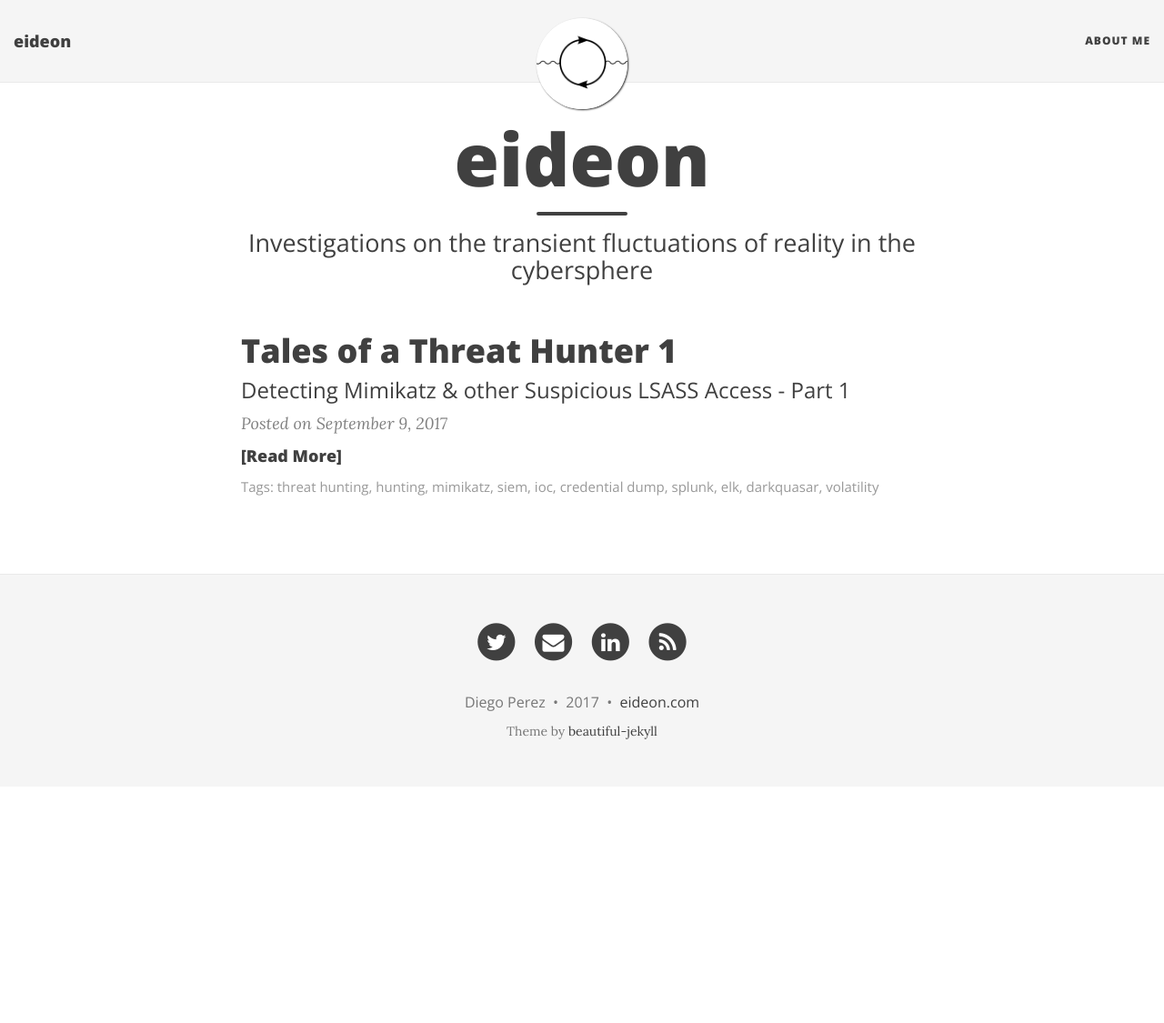
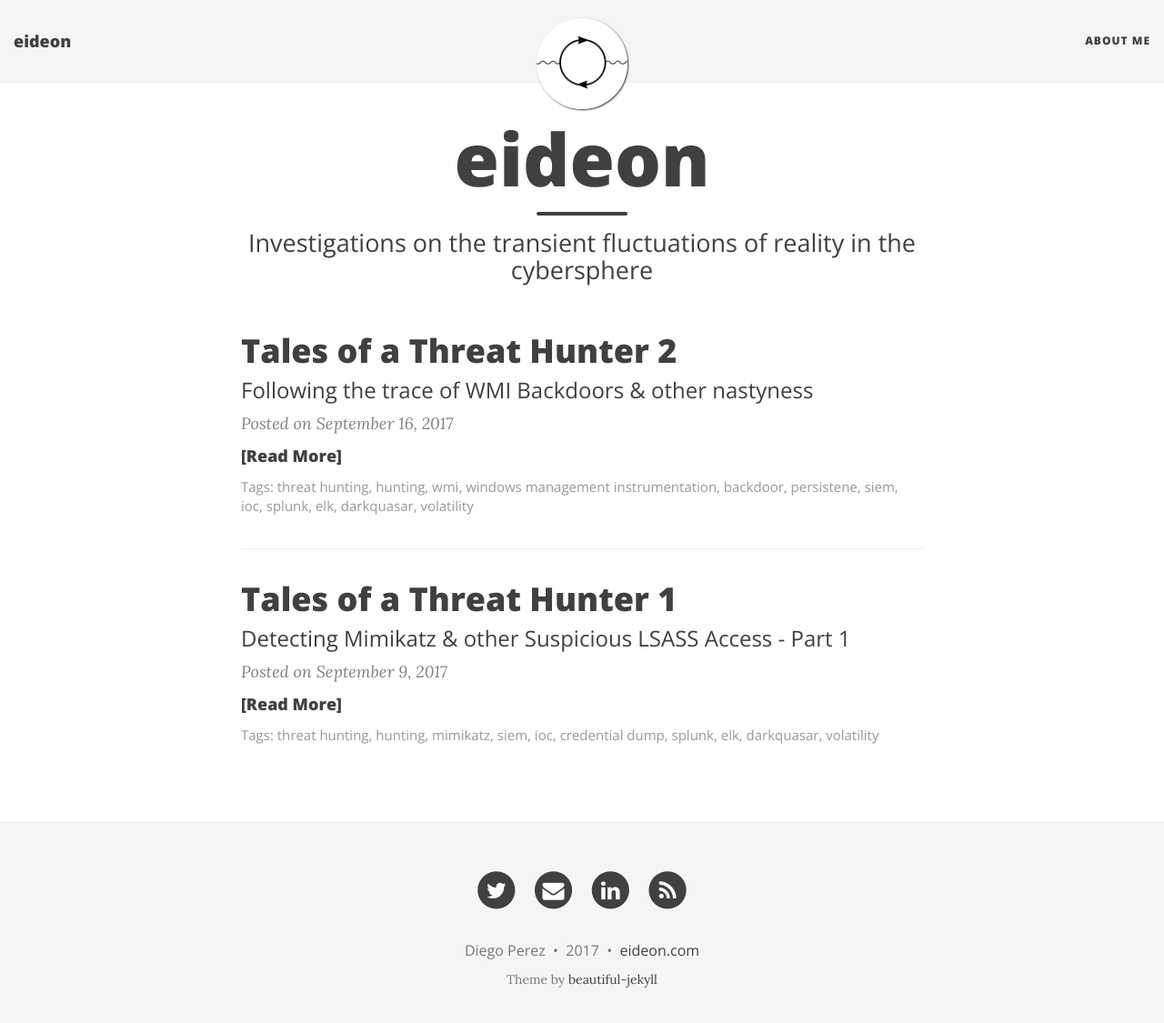
Before and after one commit to darkquasar/darkquasar.github.io, a Jekyll site: the page built from index.html, in a window 1280 px wide and 1138 px high. Shown: the top 1125 px of the window at 91% size. Built offline with Jekyll 4.4.1, drawn with Linux system fonts in a browser that asks for light colours; nearby versions of some CDN libraries; the list of posts is cut into pages by our own code; some of the changed lines change nothing that is shown.

Commit message:
Update 2017-09-16-THL02-WMIBackdoors.md

````diff
--- a/_posts/2017-09-16-THL02-WMIBackdoors.md
+++ b/_posts/2017-09-16-THL02-WMIBackdoors.md
@@ -4,7 +4,7 @@
 subtitle: Following the trace of WMI Backdoors & other nastyness
 tags: [threat hunting, hunting, wmi, windows management instrumentation, backdoor, persistene, siem, ioc, splunk, elk, darkquasar, volatility]
 comments: true
-published: false
+published: true
 ---
 * TOC
 {:toc}
@@ -160,17 +160,133 @@
 `Query: WmiPrvse AND powershell (NOT *google* NOT splunk NOT TargetImage=*powershell* NOT TargetImage=*chrome* NOT TargetImage=*vmware* NOT EventCode=600) | reverse`
 
 We are basically going to find two EventCodes: Sysmon 1 (ProcessCreate) and Windows Security 4688 (Process Creation). Main difference between the two is that Sysmon will provide you with the commandline (this can be enabled for Event 4688[^1] too). So let's take a closer look at the Sysmon events:
-`Query: WmiPrvse AND powershell AND EventCode=1 (NOT *google* NOT splunk NOT TargetImage=*powershell* NOT TargetImage=*chrome* NOT TargetImage=*vmware* NOT EventCode=600) | reverse | table _time, CommandLine`
+`Query: WmiPrvse AND powershell AND EventCode=1 (NOT *google* NOT splunk NOT TargetImage=*powershell* NOT TargetImage=*chrome* NOT TargetImage=*vmware* NOT EventCode=600) | reverse | table _time, CommandLine, ParentImage`
 
 ![THL002-04](../img/THL002/THL002-04.JPG)
 
-As you can observe, religiously, every 12 seconds there is a new event generated by Powershell and the parent is always WmiPrvSE.exe. Mere coincidence? Perhaps, the universe is full of bloody connections that we can't explain. However, taking a more rational approach (if there is such thing as *reason*) we shall adopt the posture that a coincidence is an event that points to a hidden link somewhere in the web of reality. The fact that you can't explain it doesn't mean there isn't one (the opposite is also true, but we are biologically tuned to perceibe *coincidences* as more attractive than *un-coincidences* or *unrelatedness*).
+TL;DR
+> As you can observe, religiously, every 12 seconds there is a new event generated by Powershell and the parent is always WmiPrvSE.exe. Mere coincidence? Perhaps... the universe is full of bloody connections that we can't explain. However, taking a more rational approach (if there is such thing as *reason*) we shall adopt the posture that a coincidence is an event that points to a hidden link somewhere in the web of reality. The fact that you can't explain it doesn't mean there isn't one (the opposite is also true, but we are biologically tuned to perceibe *coincidences* as more attractive than *un-coincidences* or *unrelatedness*). So let's also hold on to this new fact: powershell spawned by WmiPrvSE with juicy keywords like **iex**.
 
+The truth is that the 12s interval is the one we configured for our \_Timer event when launching the WMI persistence script.
+The plot thikens when we change the **AND** for an **OR** and search for events either refering to WmiPrvSE or Powershell:
+![THL002-05](../img/THL002/THL002-05.JPG)
+
+This time you will observe that immediately after powershell is started by WmiPrvSE, a new conhost process is started by powershell. This makes sense, as powershell requires a console for a brief moment to execute the command in the background.
+
+Now let's this time throw in that juicy **iex** keyword to the mix and see what it comes up with:
+`Query: WmiPrvse OR powershell AND "iex" (NOT *google* NOT splunk NOT TargetImage=*powershell* NOT TargetImage=*wmiprvse* NOT TargetImage=*chrome* NOT TargetImage=*vmware* NOT EventCode=600) | reverse | table _time, EventCode, Message`
+
+This is just a snip (full csv [here](../Files/Wmi_iex.csv))
+
+![THL002-06](../img/THL002/THL002-06.JPG)
+
+We start observing some other interesting events poping up here. Disregarding Sysmon EventCode 20 (belongs to the new 6.10 version) which will be dissected later, we can see 5861 (Source: Microsoft-Windows-WMI-Activity/Operational)[^2], 400 (Source: Windows Powershell / Message: Engine state is changed from None to Available)[^3] and 403 (Source: Windows Powershell / Message: Engine state is changed from Available to Stopped)[^4]. All of them are standard Windows Events, I haven't "enabled" anything in particular here. I'm just farming what the OS already gives you by default.
+The interesting thing about all these events is that they all reveal
 
 -------------------------------------------------------------------------------------------------------
 [^1]: Since Win 8 and Server 2012: http://windowsitpro.com/security/understanding-and-enabling-command-line-auditing
+[^2]: EventCode 5861 sample contents:
+```
+09/19/2017 11:44:10 PM
+LogName=Microsoft-Windows-WMI-Activity/Operational
+SourceName=Microsoft-Windows-WMI-Activity
+EventCode=5861
+EventType=0
+Type=Information
+ComputerName=W10B1
+User=NOT_TRANSLATED
+Sid=S-1-5-18
+SidType=0
+TaskCategory=The operation completed successfully.
+OpCode=Info
+RecordNumber=2080
+Keywords=None
+Message=Namespace = //./root/subscription; Eventfilter = TimerTrigger (refer to its activate eventid:5859); Consumer = CommandLineEventConsumer="ExecuteEvilPowerShell"; PossibleCause = Binding EventFilter:
+instance of __EventFilter
+{
+	CreatorSID = {1, 5, 0, 0, 0, 0, 0, 5, 21, 0, 0, 0, 61, 142, 116, 171, 40, 226, 113, 232, 97, 254, 162, 59, 233, 3, 0, 0};
+	EventNamespace = "root/cimv2";
+	Name = "TimerTrigger";
+	Query = "SELECT * FROM __TimerEvent WHERE TimerID = 'PayloadTrigger'";
+	QueryLanguage = "WQL";
+};
+Perm. Consumer:
+instance of CommandLineEventConsumer
+{
+	CommandLineTemplate = "powershell.exe -NoP -C \"iex ([Text.Encoding]::Unicode.GetString([Convert]::FromBase64String((Get-ItemProperty -Path HKLM:\\SOFTWARE\\PayloadKey -Name PayloadValue).PayloadValue)))\"";
+	CreatorSID = {1, 5, 0, 0, 0, 0, 0, 5, 21, 0, 0, 0, 61, 142, 116, 171, 40, 226, 113, 232, 97, 254, 162, 59, 233, 3, 0, 0};
+	Name = "ExecuteEvilPowerShell";
+};
+```
+[^3]: EventCode 400 sample contents:
+```
+09/19/2017 11:44:22 PM
+LogName=Windows PowerShell
+SourceName=PowerShell
+EventCode=400
+EventType=4
+Type=Information
+ComputerName=W10B1
+TaskCategory=Engine Lifecycle
+OpCode=Info
+RecordNumber=56
+Keywords=Classic
+Message=Engine state is changed from None to Available.
 
+Details:
+	NewEngineState=Available
+	PreviousEngineState=None
 
+	SequenceNumber=13
+
+	HostName=ConsoleHost
+	HostVersion=5.1.14393.206
+	HostId=9ebd19fb-d695-44ec-a9b1-51d48db8b1ef
+	HostApplication=powershell.exe -NoP -C iex ([Text.Encoding]::Unicode.GetString([Convert]::FromBase64String((Get-ItemProperty -Path HKLM:\SOFTWARE\PayloadKey -Name PayloadValue).PayloadValue)))
+	EngineVersion=5.1.14393.206
+	RunspaceId=0a4191f5-9ee9-417b-9ebe-fbb73aa20b37
+	PipelineId=
+	CommandName=
+	CommandType=
+	ScriptName=
+	CommandPath=
+	CommandLine=
+```
+
+[^4]: EventCode 403 sample contents:
+```
+09/19/2017 11:44:23 PM
+LogName=Windows PowerShell
+SourceName=PowerShell
+EventCode=403
+EventType=4
+Type=Information
+ComputerName=W10B1
+TaskCategory=Engine Lifecycle
+OpCode=Info
+RecordNumber=57
+Keywords=Classic
+Message=Engine state is changed from Available to Stopped.
+
+Details:
+	NewEngineState=Stopped
+	PreviousEngineState=Available
+
+	SequenceNumber=15
+
+	HostName=ConsoleHost
+	HostVersion=5.1.14393.206
+	HostId=9ebd19fb-d695-44ec-a9b1-51d48db8b1ef
+	HostApplication=powershell.exe -NoP -C iex ([Text.Encoding]::Unicode.GetString([Convert]::FromBase64String((Get-ItemProperty -Path HKLM:\SOFTWARE\PayloadKey -Name PayloadValue).PayloadValue)))
+	EngineVersion=5.1.14393.206
+	RunspaceId=0a4191f5-9ee9-417b-9ebe-fbb73aa20b37
+	PipelineId=
+	CommandName=
+	CommandType=
+	ScriptName=
+	CommandPath=
+	CommandLine=
+```
 =======================================================================================================
 
 
````
